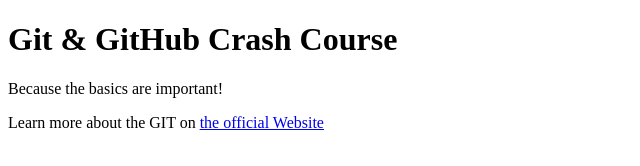
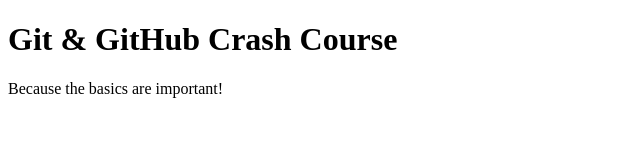
Before and after one commit to kolli6236/first_repo, a plain HTML site: page index.html in a window 1280 px wide. Shown: the whole page, without its empty margins (0-640 px from the left). Drawn offline with Linux system fonts and the light colour scheme.

Commit message:
Revert "Added a reference info"
This reverts commit 2d960c21ae203d6e66590f3edd2f3c4b53b8c5a1.
Revert the newly added links

```diff
--- a/index.html
+++ b/index.html
@@ -9,7 +9,5 @@
   <body>
     <h1>Git & GitHub Crash Course</h1>
     <p>Because the basics are important!</p>
-    Learn more about the GIT on
-    <a href="https://git-scm.com/book/en/v2"> the official Website</a>
   </body>
 </html>
```
